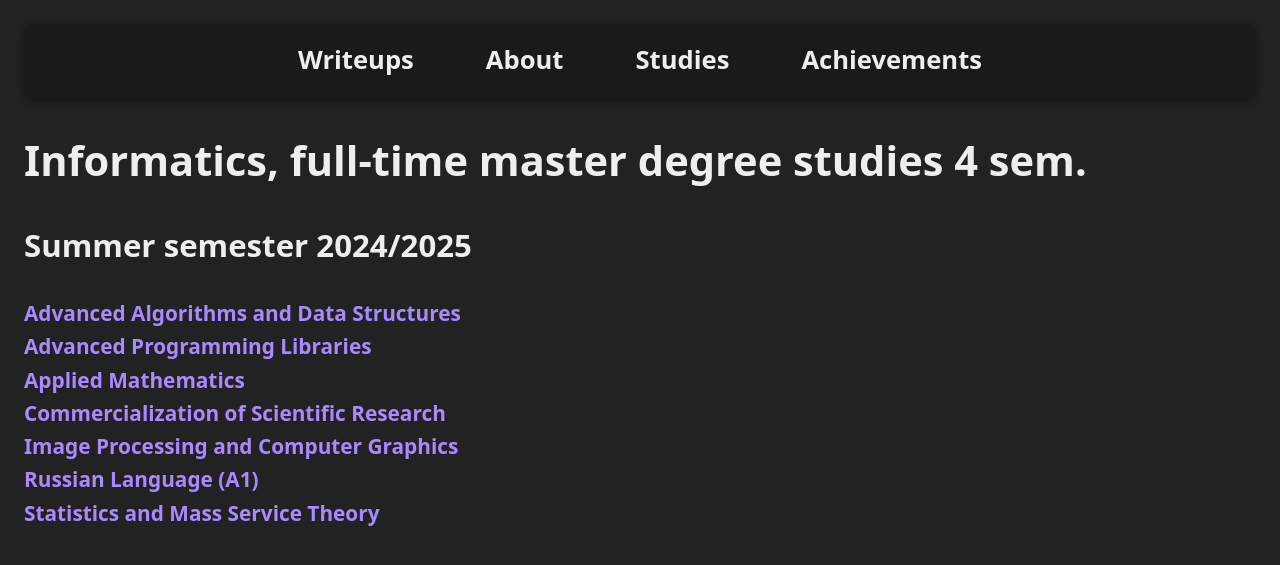
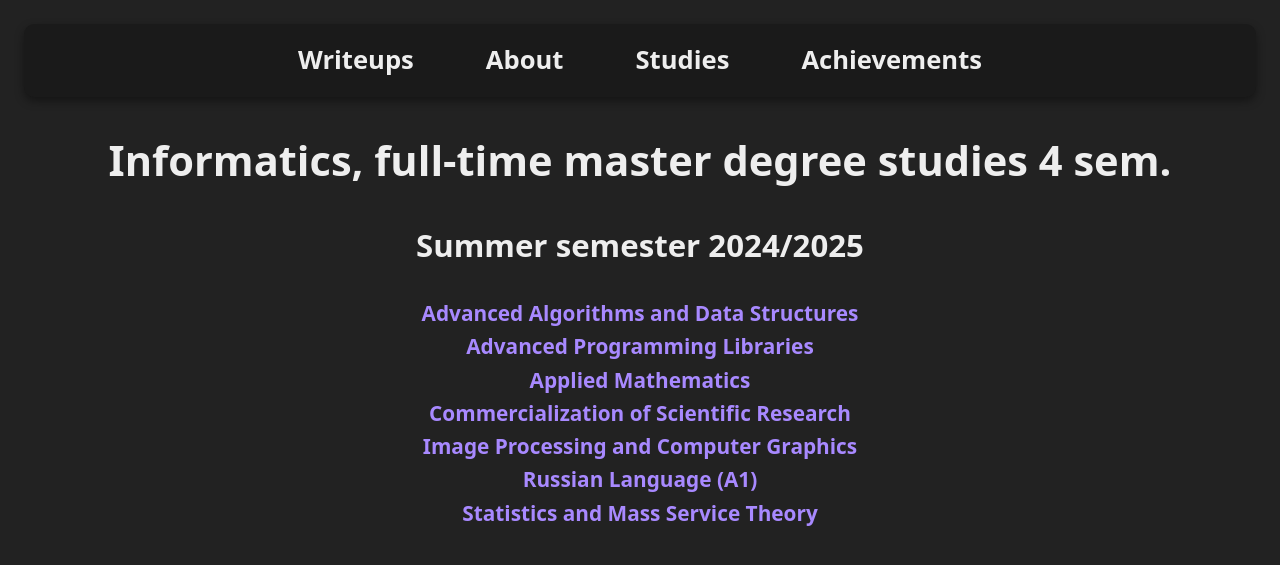
Before and after one commit to mrb3d1/mrb3d1.github.io, a Jekyll site: the page built from studies/index.md, in a window 1280 px wide. Shown: the top 565 px of the page. Built offline with Jekyll 4.4.1, drawn with Linux system fonts in a browser that asks for light colours; our own code applies the rules of GitHub Pages for plain Markdown files.

Commit message:
Update index.md

```diff
--- a/studies/index.md
+++ b/studies/index.md
@@ -10,12 +10,15 @@
   <div class="nav-item"><a href="/achievements/">Achievements</a></div>
 </div>
 
-# Informatics, full-time master degree studies 4 sem.
-## Summer semester 2024/2025
-[**Advanced Algorithms and Data Structures**](/studies/advanced-algorithms-and-data-structures/)
-[**Advanced Programming Libraries**](/studies/advanced-programming-libraries/)
-[**Applied Mathematics**](/studies/applied-mathematics/)
-[**Commercialization of Scientific Research**](/studies/commercialization-of-scientific-research/)
-[**Image Processing and Computer Graphics**](/studies/image-processing-and-computer-graphics/)
-[**Russian Language (A1)**](/studies/russian-language/)
-[**Statistics and Mass Service Theory**](/studies/statistics-and-mass-service-theory/)
+<h1 style="text-align: center;">Informatics, full-time master degree studies 4 sem.</h1>
+<h2 style="text-align: center;">Summer semester 2024/2025</h2>
+
+<ul style="list-style: none; padding: 0;">
+  <li style="text-align: center;"><a href="/studies/advanced-algorithms-and-data-structures/"><strong>Advanced Algorithms and Data Structures</strong></a></li>
+  <li style="text-align: center;"><a href="/studies/advanced-programming-libraries/"><strong>Advanced Programming Libraries</strong></a></li>
+  <li style="text-align: center;"><a href="/studies/applied-mathematics/"><strong>Applied Mathematics</strong></a></li>
+  <li style="text-align: center;"><a href="/studies/commercialization-of-scientific-research/"><strong>Commercialization of Scientific Research</strong></a></li>
+  <li style="text-align: center;"><a href="/studies/image-processing-and-computer-graphics/"><strong>Image Processing and Computer Graphics</strong></a></li>
+  <li style="text-align: center;"><a href="/studies/russian-language/"><strong>Russian Language (A1)</strong></a></li>
+  <li style="text-align: center;"><a href="/studies/statistics-and-mass-service-theory/"><strong>Statistics and Mass Service Theory</strong></a></li>
+</ul>
```
